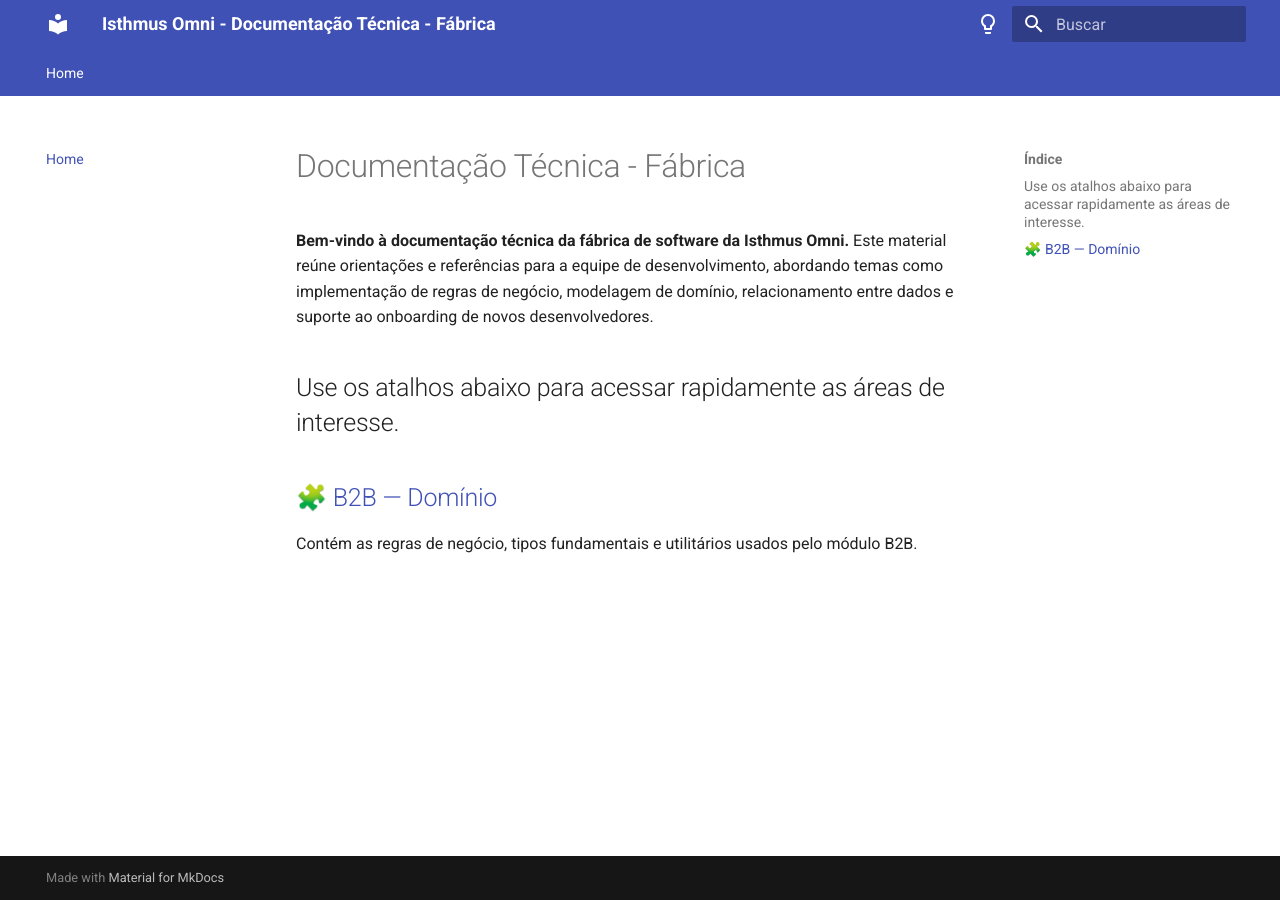
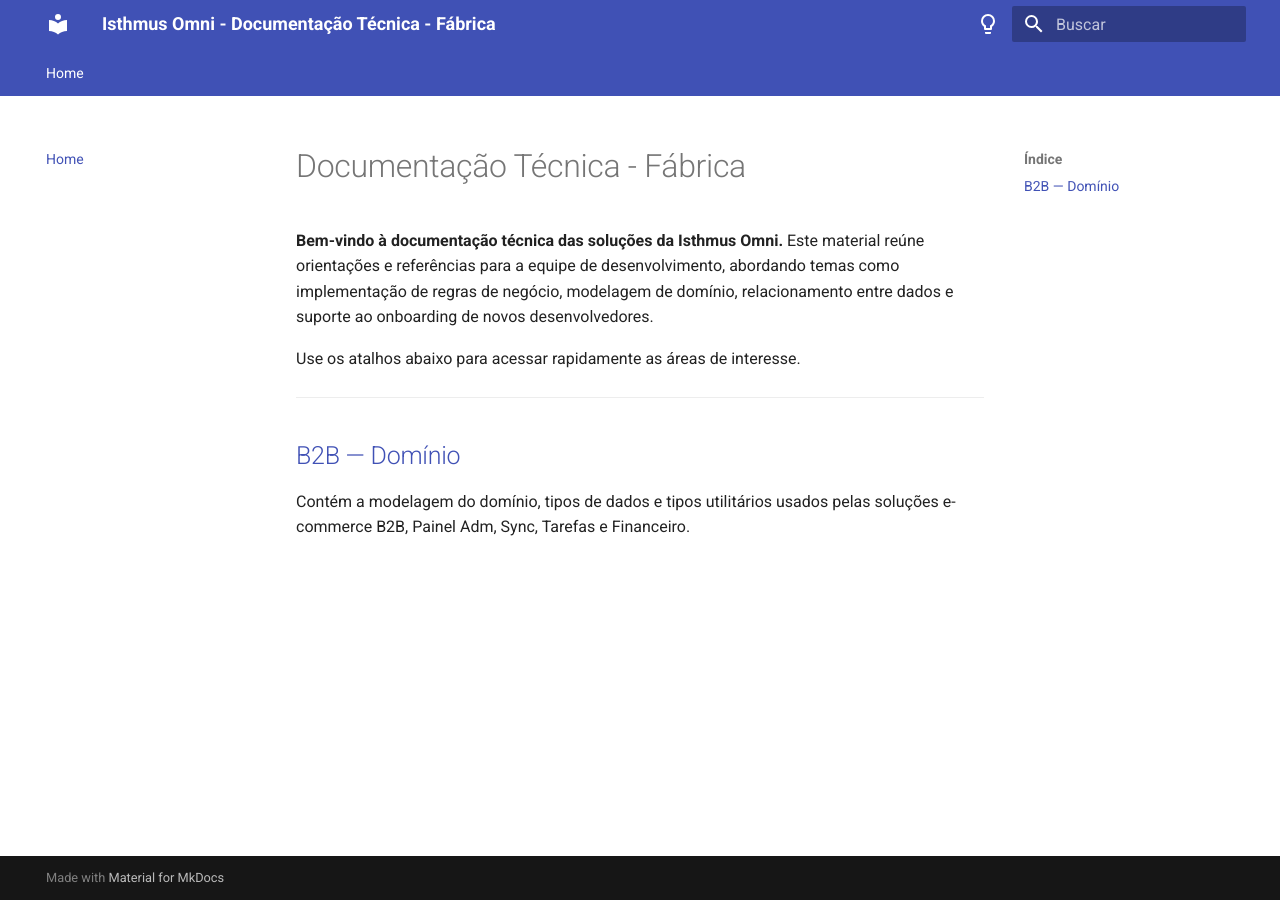
Before and after one commit to IsthmusSistemas/documentacao-tecnica, an MkDocs documentation site: the page built from docs/index.md, in a window 1280 px wide. Built offline with MkDocs 1.6.1 and Material for MkDocs 9.7.7, drawn with Linux system fonts in a browser that asks for light colours.

Commit message:
wellcome v2

```diff
--- a/docs/index.md
+++ b/docs/index.md
@@ -1,10 +1,11 @@
 # Documentação Técnica - Fábrica
 
-**Bem-vindo à documentação técnica da fábrica de software da Isthmus Omni.**
+**Bem-vindo à documentação técnica das soluções da Isthmus Omni.**
 Este material reúne orientações e referências para a equipe de desenvolvimento, abordando temas como implementação de regras de negócio, modelagem de domínio, relacionamento entre dados e suporte ao onboarding de novos desenvolvedores.
 
 Use os atalhos abaixo para acessar rapidamente as áreas de interesse.
+
 ---
 
-## [🧩 B2B — Domínio](b2b-dominio/index.md)
-Contém as regras de negócio, tipos fundamentais e utilitários usados pelo módulo B2B.
+## [B2B — Domínio](b2b-dominio/index.md)
+Contém a modelagem do domínio, tipos de dados e tipos utilitários usados pelas soluções e-commerce B2B, Painel Adm, Sync, Tarefas e Financeiro.
```
